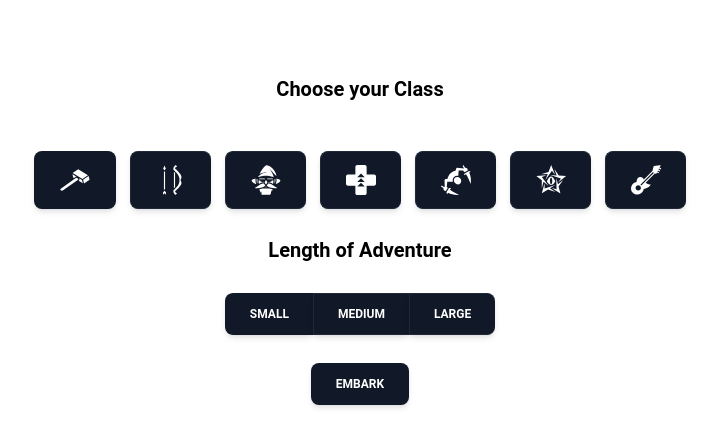
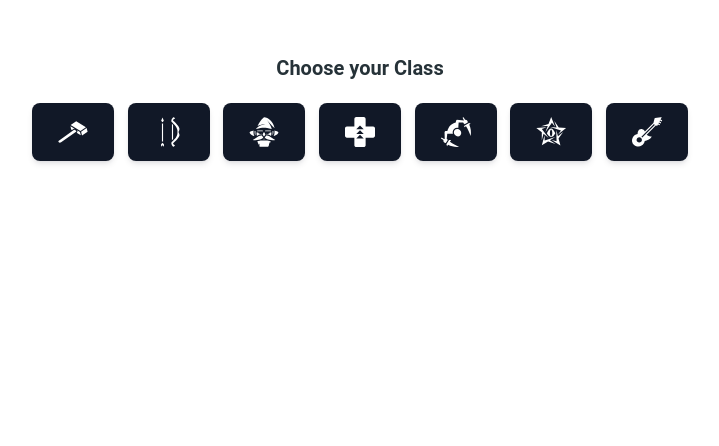
Before and after one commit to carlos-jmh/gpt-quest, a React (Vite) app in the folder gpt-quest-web/: page /character in a window 1280 px wide. Shown: the part 292-738 px from the top of the page, without its empty margins (280-999 px from the left). Built offline with nearby package versions, Linux system fonts and the light colour scheme.

Commit message:
Updated the tooltips so their corners aren't cut

```diff
--- a/gpt-quest-web/src/pages/CharacterCreation.jsx
+++ b/gpt-quest-web/src/pages/CharacterCreation.jsx
@@ -1,5 +1,4 @@
 import React, { useState, useEffect} from 'react';
-import Typewriter from 'typewriter-effect';
 
 import {
     Gi3DHammer,
@@ -25,24 +24,11 @@ function CharacterCreation() {
 
 
     return (
-        <div style={{ justifyContent: 'center'}}>
-            <h1 style={{color: "white" ,height: "25vh"}}>
-                <Typewriter
-                    options={{
-                        autoStart: true,
-                        pauseFor: 10000,
-                        loop:true,
-                        delay: 70,
-                        strings: ["GptQuest"]
-                    }}
-
-                />
-            </h1>
-            <Card className="w-full max-w-screen-md p-7  shadow-none flex flex-col items-center gap-7" style={{ backgroundColor: "white" }}>
-                <Typography variant="h5" color="black" className="mb-5">
+        <Card className="w-full max-w-screen-md p-4 shadow-none" style={{ backgroundColor: "white" }}>
+            <Typography variant="h5" color="blue-gray" className="mb-5">
                 Choose your Class
             </Typography>
-                <ButtonGroup className="gap-3.5 justify-center">
+            <div class="flex flex-row justify-between align-center">
                 <Tooltip content="Barbarian"
                     animate={{
                         mount:{scale: 1, y: 0},
@@ -56,9 +42,7 @@ function CharacterCreation() {
                         onMouseLeave={() => handleButtonHover(null, null)}
                         style={{
                             backgroundColor: hoveredButton === 'red' ? 'red' : '',
-                                borderColor: hoveredButton === 'red' ? 'red' : '',
-                                transition: 'all 0.3s',
-                                //transition: 'border-color 0.3s',
+                            transition: 'background-color 0.3s',
                         }}
                         data-tooltip-target="tooltip-light"
                         type="button"
@@ -79,8 +63,7 @@ function CharacterCreation() {
                         onMouseLeave={() => handleButtonHover(null)}
                         style={{
                             backgroundColor: hoveredButton === 'orange' ? 'orange' : '',
-                                borderColor: hoveredButton === 'orange' ? 'orange' : '',
-                                transition: 'all 0.3s',
+                            transition: 'background-color 0.3s',
                         }}
                     >
                         <GiBowArrow color={"white"} style={{ fontSize: '2rem' }} />
@@ -99,8 +82,8 @@ function CharacterCreation() {
                         onMouseLeave={() => handleButtonHover(null)}
                         style={{
                             backgroundColor: hoveredButton === 'green' ? 'green' : '',
-                                borderColor: hoveredButton === 'green' ? 'green' : '',
-                                transition: 'all 0.3s',
+                            transition: 'background-color 0.3s',
+                            position: 'relative',
                         }}
                     >
                         <GiWizardFace color={"white"} style={{ fontSize: '2rem' }} />
@@ -119,8 +102,7 @@ function CharacterCreation() {
                         onMouseLeave={() => handleButtonHover(null)}
                         style={{
                             backgroundColor: hoveredButton === "#ffeb3b" ? "#ffeb3b" : '',
-                                borderColor: hoveredButton === '#ffeb3b' ? '#ffeb3b' : '',
-                                transition: 'all 0.3s',
+                            transition: 'background-color 0.3s',
                         }}
                     >
                         <GiHealthIncrease color={"white"} style={{ fontSize: '2rem' }} />
@@ -139,8 +121,7 @@ function CharacterCreation() {
                         onMouseLeave={() => handleButtonHover(null)}
                         style={{
                             backgroundColor: hoveredButton === 'blue' ? 'blue' : '',
-                                borderColor: hoveredButton === 'blue' ? 'blue' : '',
-                                transition: 'all 0.3s',
+                            transition: 'background-color 0.3s',
                         }}
                     >
                         <GiRogue color={"white"} style={{ fontSize: '2rem' }} />
@@ -159,8 +140,7 @@ function CharacterCreation() {
                         onMouseLeave={() => handleButtonHover(null)}
                         style={{
                             backgroundColor: hoveredButton === 'purple' ? 'purple' : '',
-                                borderColor: hoveredButton === 'purple' ? 'purple' : '',
-                                transition: 'all 0.3s',
+                            transition: 'background-color 0.3s',
                         }}
                     >
                         <GiCursedStar color={"white"} style={{ fontSize: '2rem' }} />
@@ -179,26 +159,18 @@ function CharacterCreation() {
                         onMouseLeave={() => handleButtonHover(null)}
                         style={{
                             backgroundColor: hoveredButton === 'pink' ? 'pink' : '',
-                                borderColor: hoveredButton === 'pink' ? 'pink' : '',
-                                transition: 'all 0.3s',
+                            transition: 'background-color 0.3s',
                         }}
                     >
                         <GiGuitar color={"white"} style={{ fontSize: '2rem' }} />
                     </Button>
                 </Tooltip>
-                </ButtonGroup>
-                <Typography variant="h5" color="black">
-                    Length of Adventure
-                </Typography>
-                <ButtonGroup className='justify-center' >
-                    <Button>Small</Button>
-                    <Button>Medium</Button>
-                    <Button>Large</Button>
-                </ButtonGroup>
-                <Button >Embark</Button>
-            </Card>
 
             </div>
+            <ButtonGroup className="gap-3.5 justify-center mb-4">
+            </ButtonGroup>
+            <CardBody />
+        </Card>
     );
 }
 
```
Lines whose indentation alone changed are shown as unchanged.
